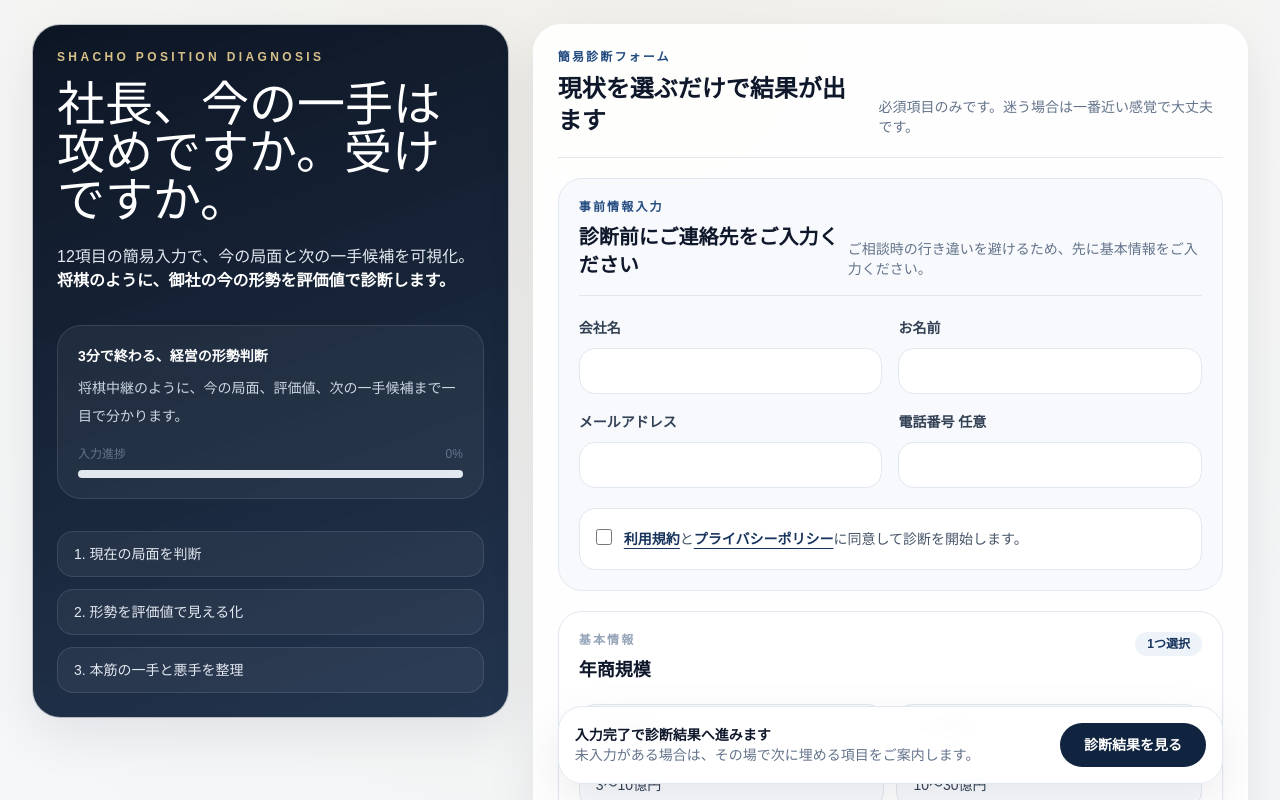
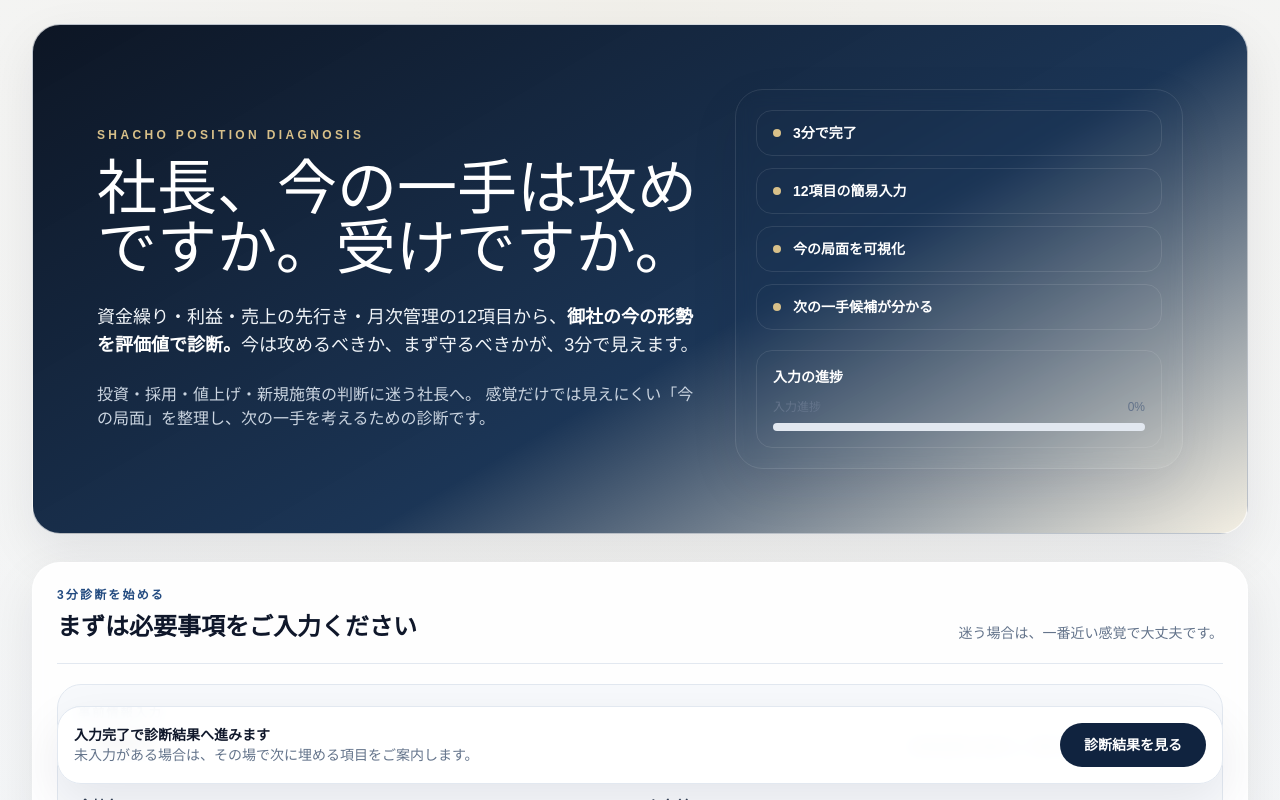
Before and after one commit to 0rz32641600g2m-hash/shacho-position-diagnosis, a Next.js app: page / in a window 1280 px wide. Shown: the top 800 px of the page. Built offline with nearby package versions, Linux system fonts and the light colour scheme.

Commit message:
Refine landing hero and form flow

```diff
--- a/components/forms/diagnosis-form.tsx
+++ b/components/forms/diagnosis-form.tsx
@@ -151,55 +151,63 @@ export function DiagnosisForm() {
       });
   };
 
+  const featureItems = ["3分で完了", "12項目の簡易入力", "今の局面を可視化", "次の一手候補が分かる"];
+
   return (
-    <div className="grid gap-6 lg:grid-cols-[0.9fr_1.35fr]">
-      <SectionCard className="h-fit overflow-hidden bg-[linear-gradient(160deg,rgba(8,17,32,0.98),rgba(16,35,63,0.92))] text-white">
+    <div className="space-y-7">
+      <SectionCard className="overflow-hidden bg-[linear-gradient(150deg,rgba(8,17,32,0.98),rgba(18,45,79,0.96)_58%,rgba(196,169,102,0.18))] p-0 text-white">
+        <div className="grid gap-8 p-6 sm:p-8 lg:grid-cols-[1.15fr_0.85fr] lg:items-center lg:p-10">
+          <div>
             <p className="text-xs font-semibold uppercase tracking-[0.28em] text-gold-300">
               Shacho Position Diagnosis
             </p>
-        <h1 className="mt-4 max-w-xl font-serif text-4xl leading-tight sm:text-5xl">
+            <h1 className="mt-4 max-w-3xl font-serif text-4xl leading-tight sm:text-5xl lg:text-6xl">
               社長、今の一手は攻めですか。受けですか。
             </h1>
-        <p className="mt-5 max-w-xl text-sm leading-7 text-slate-200 sm:text-base">
-          12項目の簡易入力で、今の局面と次の一手候補を可視化。
-          <span className="font-semibold text-white">
-            将棋のように、御社の今の形勢を評価値で診断します。
-          </span>
+            <p className="mt-6 max-w-2xl text-base leading-8 text-slate-100 sm:text-lg">
+              資金繰り・利益・売上の先行き・月次管理の12項目から、
+              <span className="font-semibold text-white">御社の今の形勢を評価値で診断。</span>
+              今は攻めるべきか、まず守るべきかが、3分で見えます。
             </p>
 
-        <div className="mt-8 grid gap-4 rounded-[24px] border border-white/10 bg-white/5 p-5">
-          <div>
-            <p className="text-sm font-semibold text-white">3分で終わる、経営の形勢判断</p>
-            <p className="mt-2 text-sm leading-7 text-slate-300">
-              将棋中継のように、今の局面、評価値、次の一手候補まで一目で分かります。
+            <p className="mt-6 max-w-2xl text-sm leading-7 text-slate-300 sm:text-base">
+              投資・採用・値上げ・新規施策の判断に迷う社長へ。
+              感覚だけでは見えにくい「今の局面」を整理し、次の一手を考えるための診断です。
             </p>
           </div>
+
+          <div className="rounded-[28px] border border-white/10 bg-white/8 p-5 shadow-soft backdrop-blur">
+            <div className="grid gap-3 sm:grid-cols-2 lg:grid-cols-1">
+              {featureItems.map((item) => (
+                <div
+                  key={item}
+                  className="flex items-center gap-3 rounded-2xl border border-white/10 bg-white/8 px-4 py-3 text-sm font-semibold text-white"
+                >
+                  <span className="h-2 w-2 rounded-full bg-gold-300" />
+                  {item}
+                </div>
+              ))}
+            </div>
+            <div className="mt-5 rounded-2xl border border-white/10 bg-white/8 p-4">
+              <p className="text-sm font-semibold text-white">入力の進捗</p>
+              <div className="mt-3">
                 <ProgressBar current={completed} total={total} />
               </div>
-
-        <div className="mt-8 grid gap-3 text-sm text-slate-200">
-          <div className="rounded-2xl border border-white/10 bg-white/5 px-4 py-3">
-            1. 現在の局面を判断
             </div>
-          <div className="rounded-2xl border border-white/10 bg-white/5 px-4 py-3">
-            2. 形勢を評価値で見える化
-          </div>
-          <div className="rounded-2xl border border-white/10 bg-white/5 px-4 py-3">
-            3. 本筋の一手と悪手を整理
           </div>
         </div>
       </SectionCard>
 
       <SectionCard className="space-y-5">
-        <div className="flex flex-col gap-3 border-b border-slate-200 pb-5 sm:flex-row sm:items-end sm:justify-between">
+        <div className="flex flex-col gap-2 border-b border-slate-200 pb-5 sm:flex-row sm:items-end sm:justify-between">
           <div>
             <p className="text-xs font-semibold uppercase tracking-[0.18em] text-navy-700">
-              簡易診断フォーム
+              3分診断を始める
             </p>
-            <h2 className="mt-2 text-2xl font-semibold text-ink">現状を選ぶだけで結果が出ます</h2>
+            <h2 className="mt-2 text-2xl font-semibold text-ink">まずは必要事項をご入力ください</h2>
           </div>
           <p className="text-sm text-slate-500">
-            必須項目のみです。迷う場合は一番近い感覚で大丈夫です。
+            迷う場合は、一番近い感覚で大丈夫です。
           </p>
         </div>
 
@@ -209,10 +217,10 @@ export function DiagnosisForm() {
               <p className="text-xs font-semibold uppercase tracking-[0.18em] text-navy-700">
                 事前情報入力
               </p>
-              <h3 className="mt-2 text-xl font-semibold text-ink">診断前にご連絡先をご入力ください</h3>
+              <h3 className="mt-2 text-xl font-semibold text-ink">ご連絡先</h3>
             </div>
             <p className="text-sm text-slate-500">
-              ご相談時の行き違いを避けるため、先に基本情報をご入力ください。
+              診断結果の保存とご案内のために使用します。
             </p>
           </div>
 
```
Lines whose indentation alone changed are shown as unchanged.
